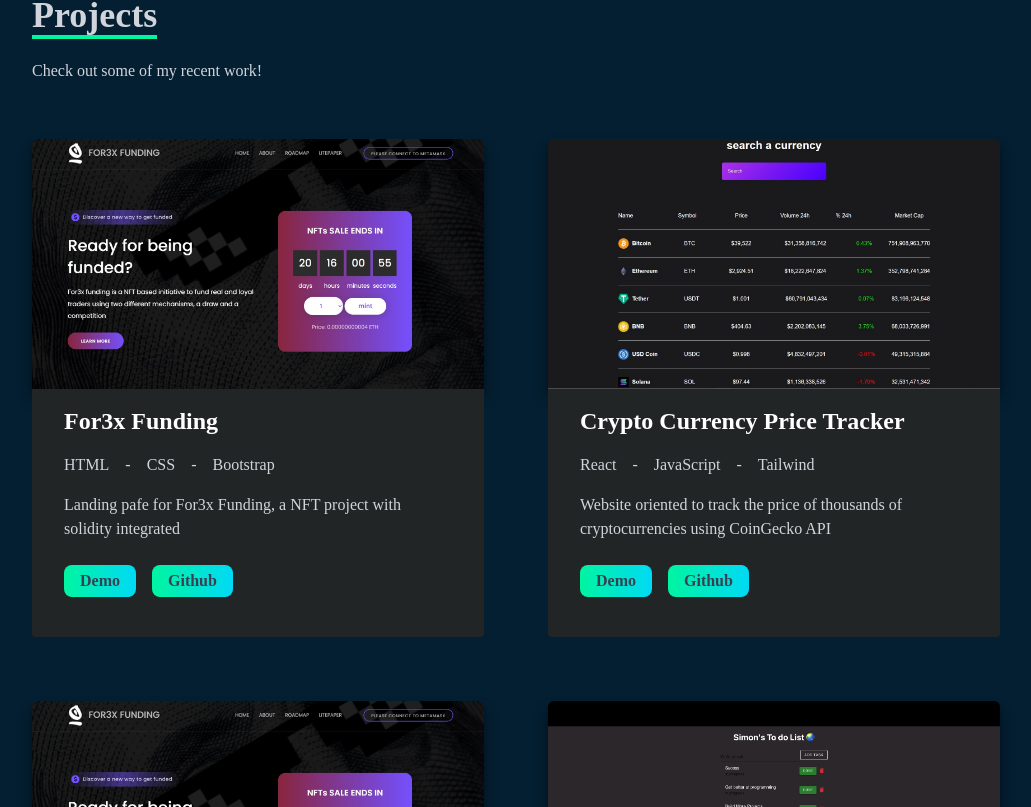
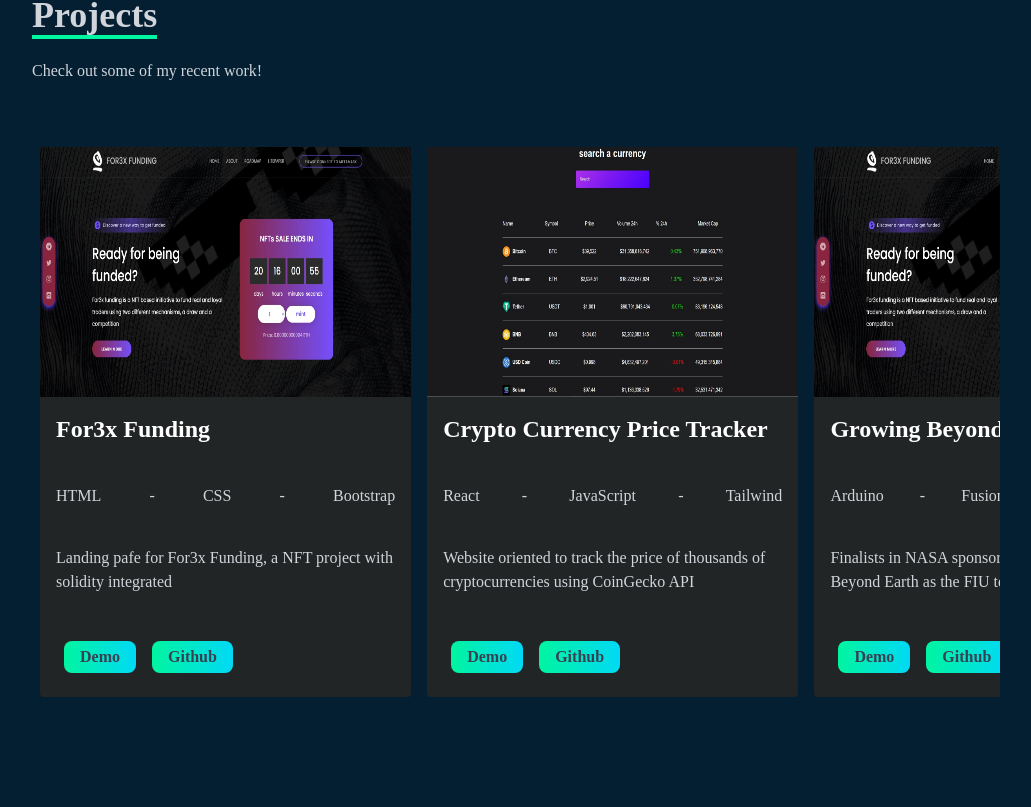
Before and after one commit to simonbruce85/Portfolio, a React (Create React App) app: page / in a window 1280 px wide. Shown: the part 1733-2540 px from the top of the page, without its empty margins (124-1155 px from the left). Built offline with nearby package versions, Linux system fonts and the light colour scheme.

Commit message:
scrollbar

```diff
--- a/package.json
+++ b/package.json
@@ -12,8 +12,9 @@
     "react-dom": "^17.0.2",
     "react-icons": "^4.3.1",
     "react-scripts": "5.0.0",
-    "react-scroll": "^1.8.6",
+    "react-scroll": "^1.8.7",
     "react-typed": "^1.2.0",
+    "tailwind-scrollbar-hide": "^1.1.7",
     "tailwindcss": "^3.0.23",
     "web-vitals": "^2.1.0"
   },
--- a/src/components/ProjectCard.jsx
+++ b/src/components/ProjectCard.jsx
@@ -2,24 +2,25 @@ import React from 'react'
 
 const ProjectCard = (props) => {
   return (
-    < div >
-      { /*Grid Item*/}
-      <div style={{ backgroundImage: `url(${props.backimg})` }} className='shadow-lg shadow-[#040c16] group container rounded-t-md flex justify-center items-center mx-auto flex-col content-div'></div>
-      <div className='bg-[#222525] rounded-b flex-col '>
-        <p className='text-2xl font-bold text-white pt-4 pl-8'>
+    <div className=' w-[40%] inline-block relative p-2 rounded-b' >
+      <div className='rounded-b'>
+      <img id="imgWork" className='bg-fixed h-[250px] w-[400px]' src={props.backimg} alt={"hello"} />
+      </div>
+      <div className='bg-[#222525] rounded-b min-h-[300px] flex flex-col p-4 justify-between'>
+        <p className='text-2xl font-bold text-white whitespace-normal'>
           {props.projectname}
         </p>
-        <div className='flex pt-4 pl-8 gap-4'>
+        <div className='flex justify-between'>
           <p>{props.tech1}</p>
           <p>-</p>
           <p>{props.tech2}</p>
           <p>-</p>
           <p>{props.tech3}</p>
         </div>
-        <div className=' pt-4 px-8 justify-content '>
-          <p>{props.description}</p>
+        <div className='whitespace-normal'>
+          <p >{props.description}</p>
         </div>
-        <div className='text-center flex pl-6 pt-4 pb-8'>
+        <div className='text-center flex'>
           <a href={props.demo} target="_blank" >
             <button className='text-center rounded-lg h-8 px-4 m-2 bg-white text-gray-700 font-bold text-md' id="button-contact">Demo</button>
           </a>
--- a/src/components/Work.jsx
+++ b/src/components/Work.jsx
@@ -4,24 +4,37 @@ import Crypto from '../assets/crypto-price.jpg'
 import TodoList from '../assets/Todo-List.png'
 import ProjectCard from './ProjectCard'
 
+import {MdChevronLeft, MdChevronRight} from "react-icons/md"
+
 const Work = () => {
+
+  const slideLeft = () =>{
+    var slider = document.getElementById('slider')
+    slider.scrollLeft = slider.scrollLeft - 500;
+}
+
+const slideRight = () =>{
+    var slider = document.getElementById('slider')
+    slider.scrollLeft = slider.scrollLeft + 500;
+}
+
   return (
     <div name='work' className='w-full text-gray-300 bg-[#041F31]'>
-      <div className='max-w-[1000px] mx-auto py-32 p-4 flex flex-col justify-center w-full h-full '>
+      <div className='max-w-[1000px] mx-auto py-32 p-4 flex flex-col justify-center '>
         <div className='pb-8'>
           <p className='text-4xl font-bold text-gray-300 inline border-b-4 border-[#00F5A0]  '>Projects</p>
           <p className='py-6'>Check out some of my recent work!</p>
         </div>
-        { /*Container*/}
-        <div className='grid sm:grid-cols-2 md:grid-cols-2 gap-16'>
-          { /*Grid Item*/}
-          <ProjectCard backimg={For3x} projectname={"For3x Funding"} tech1={"HTML"} tech2={"CSS"} tech3={"Bootstrap"} description={"Landing pafe for For3x Funding, a NFT project with solidity integrated"} github={"https://github.com/simonbruce85/Web"} demo={"https://for3x-funding.netlify.app"}/>
-          <ProjectCard backimg={Crypto} projectname={"Crypto Currency Price Tracker"} tech1={"React"} tech2={"JavaScript"} tech3={"Tailwind"} description={"Website oriented to track the price of thousands of cryptocurrencies using CoinGecko API"} github={"https://github.com/simonbruce85/cryptoAPI"} demo={"https://crypto-price-api.netlify.app"}/>
-          <ProjectCard backimg={For3x} projectname={"Growing Beyond Earth"} tech1={"Arduino"} tech2={"Fusion360"} tech3={"Harwdare"} description={"Finalists in NASA sponsored contest Growing Beyond Earth as the FIU team"} github={"/"} demo={"https://makeprojects.com/project/fiu-autonomous-farmer---year-3-collegiate-entry"} />
-          <ProjectCard backimg={TodoList} projectname={"To-do List"} tech1={"React"} tech2={"JavaScript"} tech3={"Firebase"} description={"To-do List application based on firebase interactiont to add, modify and delete tasks"} github={"https://github.com/simonbruce85/TodoFirebase"} demo={"https://simons-to-do-list.netlify.app/"} />
-
+        <div className="flex items-center group relative">
+        <MdChevronLeft onClick={slideLeft} className='bg-white left-0 rounded-full absolute opacity-50 hover:opacity-100 cursor-pointer z-10 hidden group-hover:block' size={40}/>
+        <div id={'slider' } className=" w-full h-full overflow-x-scroll whitespace-nowrap scroll-smooth scrollbar-hide ">
+        <ProjectCard backimg={For3x} projectname={"For3x Funding"} tech1={"HTML"} tech2={"CSS"} tech3={"Bootstrap"} description={"Landing pafe for For3x Funding, a NFT project with solidity integrated"} github={"https://github.com/simonbruce85/Web"} demo={"https://for3x-funding.netlify.app"}/>
+            <ProjectCard backimg={Crypto} projectname={"Crypto Currency Price Tracker"} tech1={"React"} tech2={"JavaScript"} tech3={"Tailwind"} description={"Website oriented to track the price of thousands of cryptocurrencies using CoinGecko API"} github={"https://github.com/simonbruce85/cryptoAPI"} demo={"https://crypto-price-api.netlify.app"}/>
+            <ProjectCard backimg={For3x} projectname={"Growing Beyond Earth"} tech1={"Arduino"} tech2={"Fusion360"} tech3={"Harwdare"} description={"Finalists in NASA sponsored contest Growing Beyond Earth as the FIU team"} github={"/"} demo={"https://makeprojects.com/project/fiu-autonomous-farmer---year-3-collegiate-entry"} />
+            <ProjectCard backimg={TodoList} projectname={"To-do List"} tech1={"React"} tech2={"JavaScript"} tech3={"Firebase"} description={"To-do List application based on firebase interactiont to add, modify and delete tasks"} github={"https://github.com/simonbruce85/TodoFirebase"} demo={"https://simons-to-do-list.netlify.app/"} />
         </div>
-
+        <MdChevronRight onClick={slideRight} className='bg-white right-0 rounded-full absolute opacity-50 hover:opacity-100 cursor-pointer hidden group-hover:block' size={40}/>
+    </div>
       </div>
     </div>
   )
--- a/src/index.css
+++ b/src/index.css
@@ -16,12 +16,6 @@
     }
 }
 
-.content-div {
-    background-repeat: no-repeat;
-    background-size: cover;
-    background-position: center;
-    height: 250px;
-}
 
 #owner-name {
     /* gradient */
--- a/tailwind.config.js
+++ b/tailwind.config.js
@@ -3,5 +3,7 @@ module.exports = {
   theme: {
     extend: {},
   },
-  plugins: [],
+  plugins: [
+    require('tailwind-scrollbar-hide')
+  ],
 }
```
Also changed, not shown: 1 other file (tests, documents, lock files or other folders).
